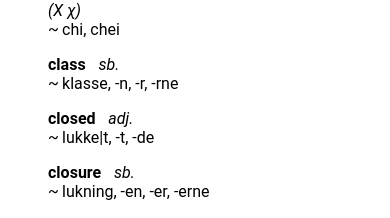
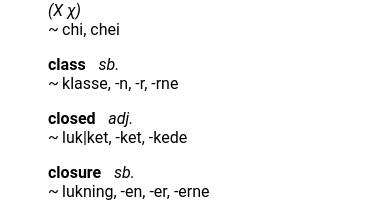
Before and after one commit to SSoelvsten/en-dk, a React (Create React App) app: page / in a window 390 px wide. Shown: the part 2274-2492 px from the top of the page. Built offline with nearby package versions, Linux system fonts and the light colour scheme.

Commit message:
Move breakpoint to start of syllable

```diff
--- a/src/dictionary.ts
+++ b/src/dictionary.ts
@@ -266,7 +266,7 @@ export const en_dk : Lexeme[] = [
   {
     word: "closed",
     type: "adj.",
-    translations: ["lukke|t, -t, -de"],
+    translations: ["luk|ket, -ket, -kede"],
     keywords: ["complexity theory", "formal methods", "mathematics"]
   },
   {
```
